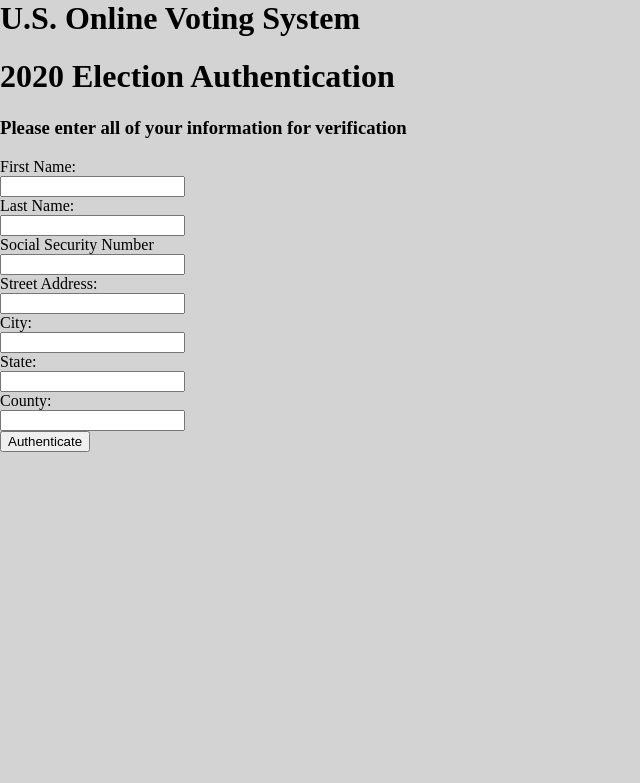
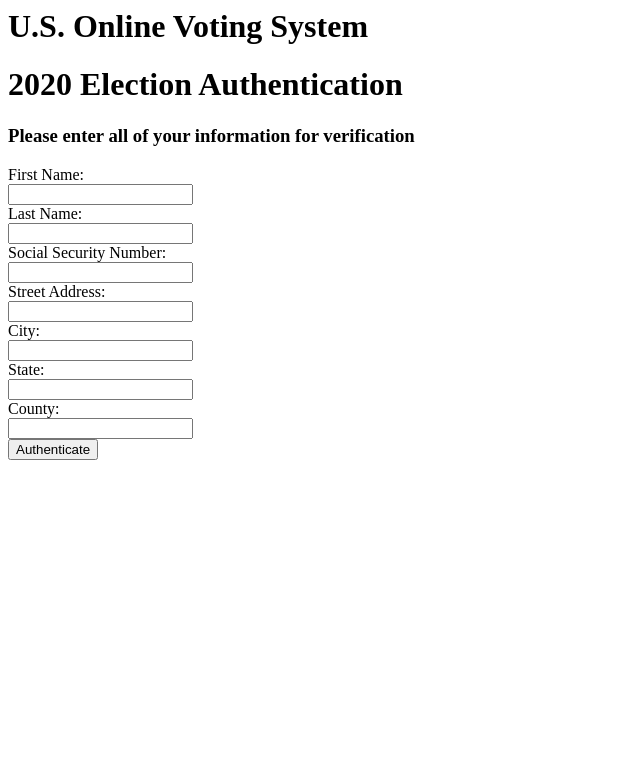
Before and after one commit to pete800/VotingProject, a web app: file src/authenticate.html in a window 1280 px wide. Shown: the top 783 px of the page, without its empty margins (0-640 px from the left). Run offline with its HTML, style and script files only (its server is not run), Linux system fonts and the light colour scheme.

Commit message:
Adding Styles

```diff
--- a/src/Assets/styles.css
+++ b/src/Assets/styles.css
@@ -1,16 +1,20 @@
-header{
+#header{
     position:sticky;
     position:-webkit-sticky;
 }
-header #h1{
+#header #h1{
     background-color:green;
     color:white;
     text-align:center;
 }
-body{
+#body{
     margin: 0px;
     padding: 0px;
     background-color:lightgray;
+}
+.content{
+    width:70%;
+    background-color:white;
 }
 .content #h1{
     text-align:center;
--- a/src/authenticate.html
+++ b/src/authenticate.html
@@ -19,7 +19,7 @@
 				  <input type="text" name="lastname">
 				<br>
 				<div class="ssn_div">
-					<label for="ssn">Social Security Number</label><br>
+					<label for="ssn">Social Security Number:</label><br>
 					  <input type="numeber" name="ssn">
 					<br>
 				</div>
```
